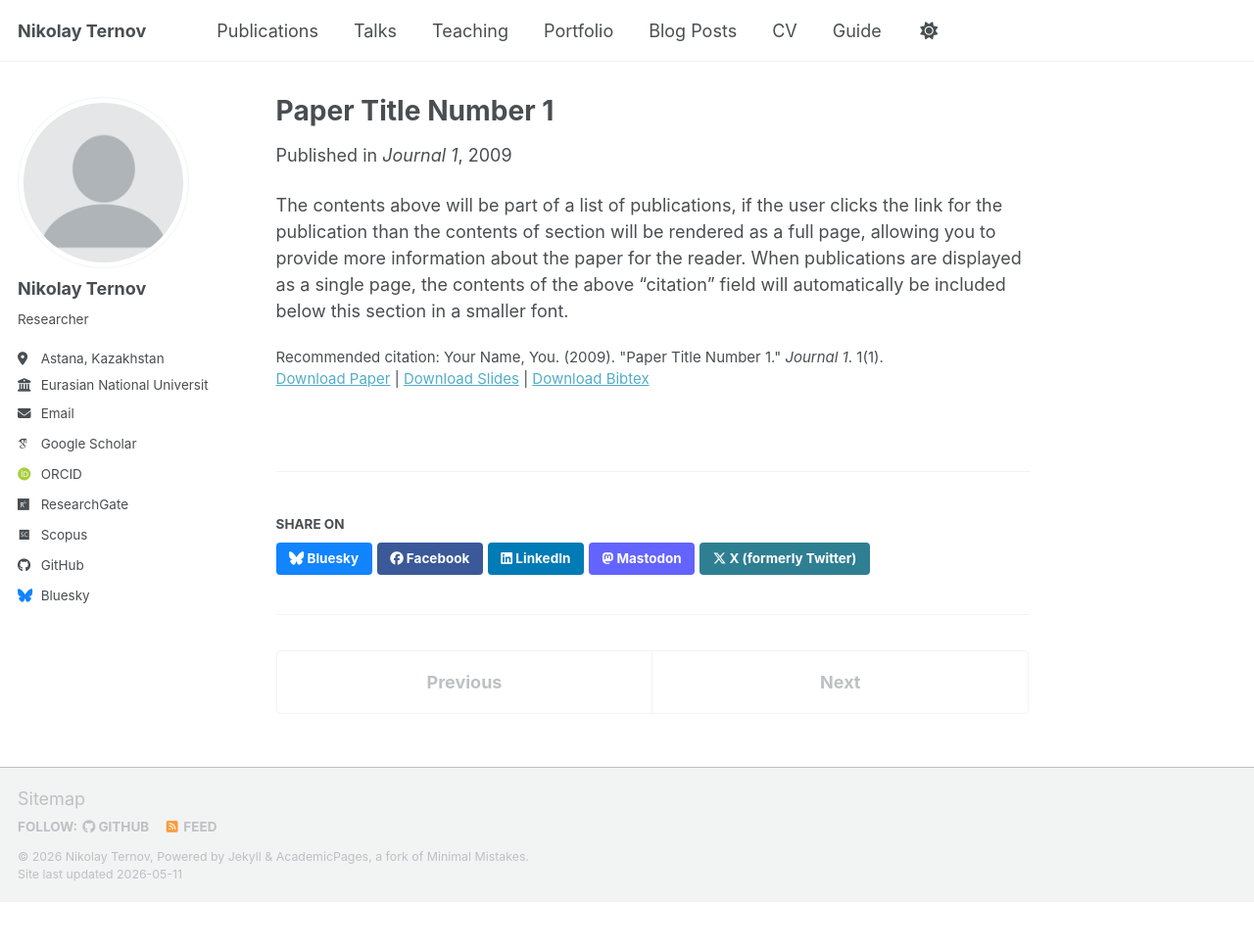
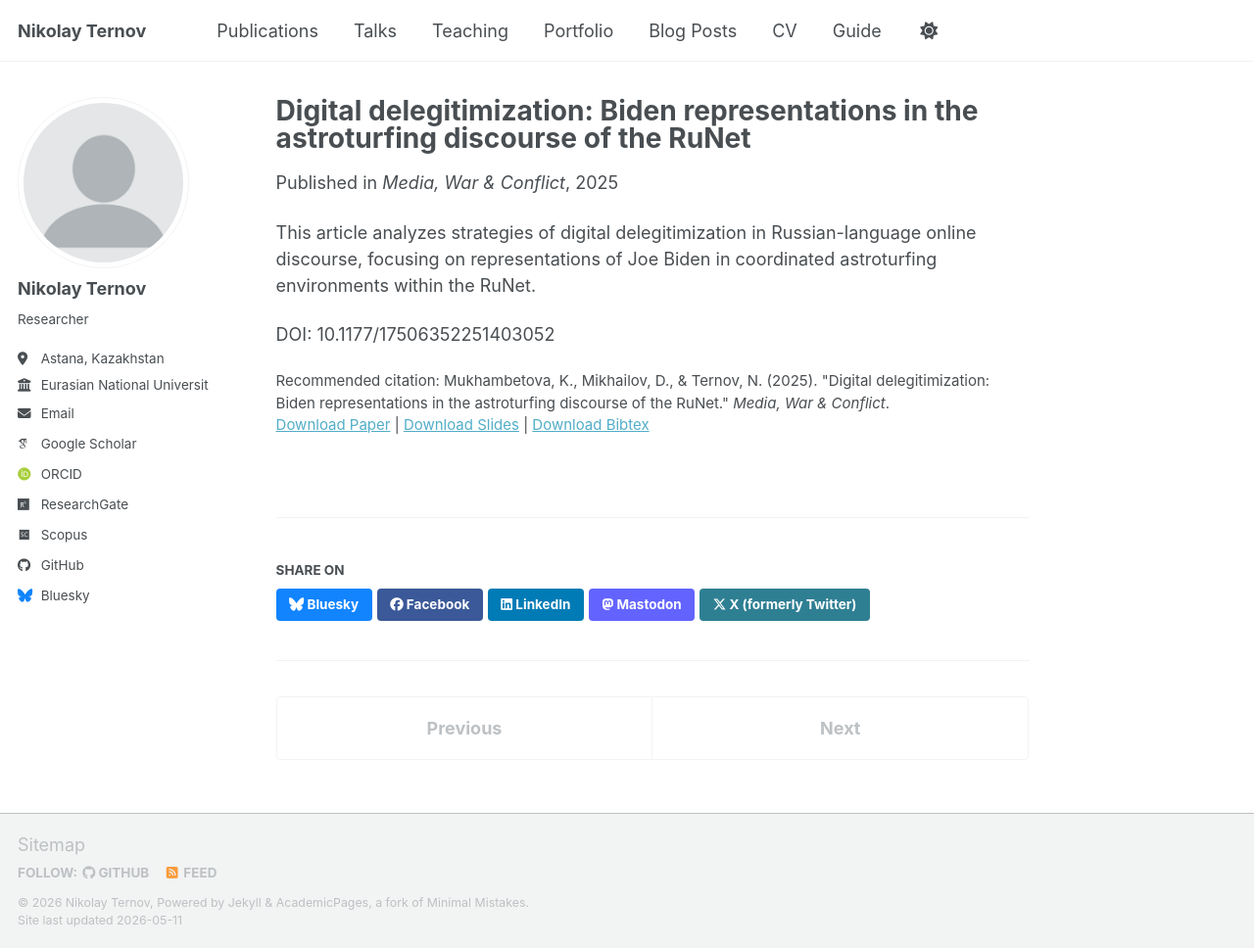
Before and after one commit to NikolayTernov/NikolayTernov.github.io, a Jekyll site: the page built from _publications/2009-10-01-paper-title-number-1.md, in a window 1280 px wide and 968 px high. Shown: the whole window at 98% size. Built offline with Jekyll 4.4.1, drawn with Linux system fonts in a browser that asks for light colours; some web fonts are replaced; a script bundle is joined from its source files by our own code; library files that are not in the unit come from our copies.

Commit message:
Update 2009-10-01-paper-title-number-1.md

```diff
--- a/_publications/2009-10-01-paper-title-number-1.md
+++ b/_publications/2009-10-01-paper-title-number-1.md
@@ -1,14 +1,17 @@
 ---
-title: "Paper Title Number 1"
+title: "Digital delegitimization: Biden representations in the astroturfing discourse of the RuNet"
 collection: publications
-category: manuscripts
-permalink: /publication/2009-10-01-paper-title-number-1
-excerpt: 'This paper is about the number 1. The number 2 is left for future work.'
-date: 2009-10-01
-venue: 'Journal 1'
-slidesurl: 'https://academicpages.github.io/files/slides1.pdf'
-paperurl: 'https://academicpages.github.io/files/paper1.pdf'
-bibtexurl: 'https://academicpages.github.io/files/bibtex1.bib'
-citation: 'Your Name, You. (2009). &quot;Paper Title Number 1.&quot; <i>Journal 1</i>. 1(1).'
+category: journal-articles
+permalink: /publication/2025-12-26-digital-delegitimization
+excerpt: 'This article examines representations of Joe Biden within astroturfing discourse in the RuNet and explores mechanisms of digital delegitimization in online political communication.'
+date: 2025-12-26
+venue: 'Media, War & Conflict'
+paperurl: 'https://journals.sagepub.com/doi/10.1177/17506352251403052'
+slidesurl: ''
+bibtexurl: ''
+citation: 'Mukhambetova, K., Mikhailov, D., &amp; Ternov, N. (2025). &quot;Digital delegitimization: Biden representations in the astroturfing discourse of the RuNet.&quot; <i>Media, War &amp; Conflict</i>.'
 ---
-The contents above will be part of a list of publications, if the user clicks the link for the publication than the contents of section will be rendered as a full page, allowing you to provide more information about the paper for the reader. When publications are displayed as a single page, the contents of the above "citation" field will automatically be included below this section in a smaller font.
+
+This article analyzes strategies of digital delegitimization in Russian-language online discourse, focusing on representations of Joe Biden in coordinated astroturfing environments within the RuNet.
+
+DOI: 10.1177/17506352251403052
```
